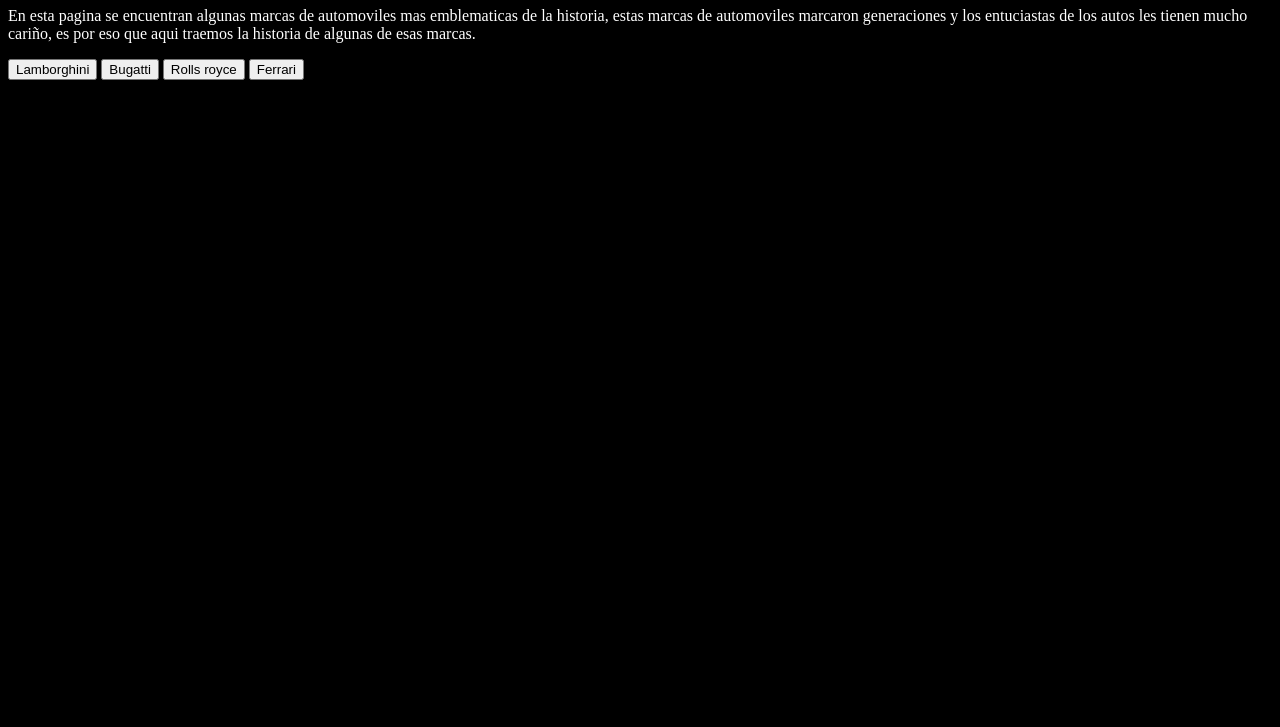
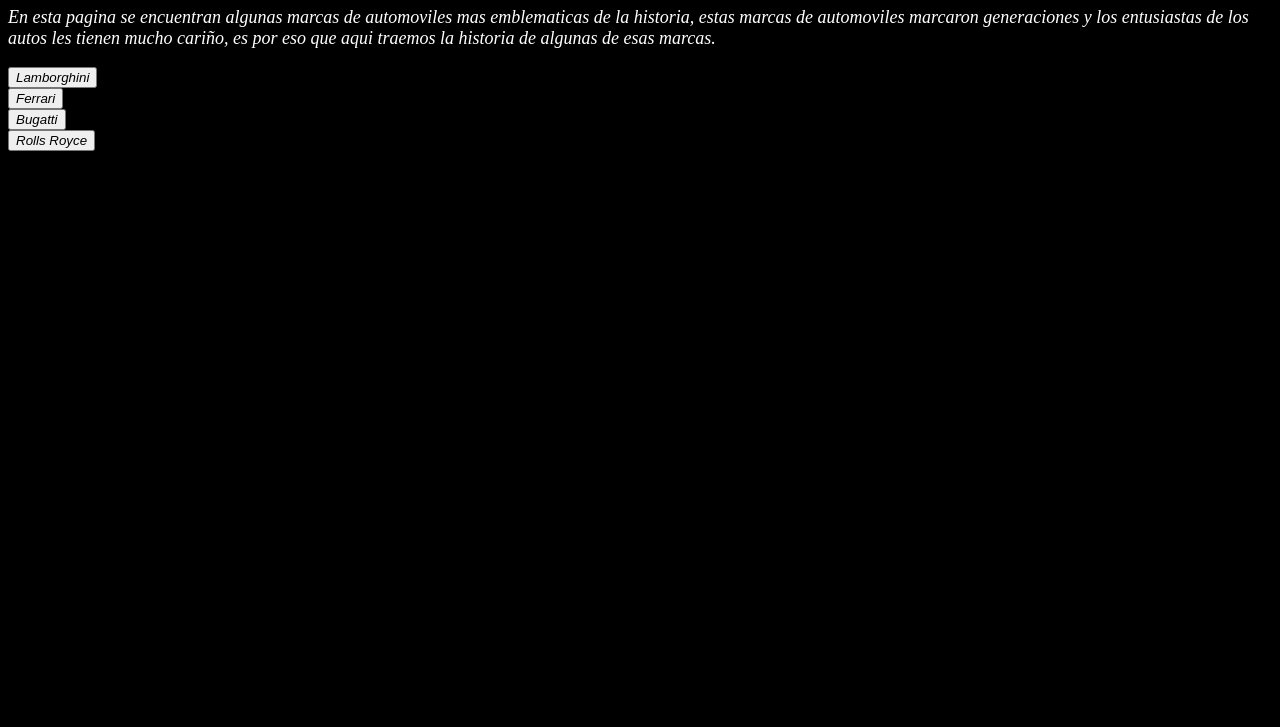
Before and after one commit to Camilo-Tibocha/top_cars, a plain HTML site: page index.html in a window 1280 px wide. Shown: the part 73-800 px from the top of the page. Drawn offline with Linux system fonts and the light colour scheme.

Commit message:
ultima actualizacion

```diff
--- a/index.html
+++ b/index.html
@@ -4,16 +4,26 @@
         <meta charset="UTF-8"/>
         <title>Top Cars</title>
     </head>
-    <body style="background-color: black;">
+    <body style="background-color: #000000;">
         <div>
             <h1 style="text-align: center; color:#ffffff">Top cars</h1>
-            <p style="color: #ffffff;">En esta pagina se encuentran algunas marcas de automoviles mas emblematicas de la historia, estas marcas de automoviles
-                marcaron generaciones y los entuciastas de los autos les tienen mucho cariño, es por eso que aqui traemos la historia
+            <p style="color: #ffffff; font-size: 18px; font-style: italic;">En esta pagina se encuentran algunas marcas de automoviles mas emblematicas de la historia, estas marcas de automoviles
+                marcaron generaciones y los entusiastas de los autos les tienen mucho cariño, es por eso que aqui traemos la historia
                 de algunas de esas marcas.</p>
         </div>
-        <button>Lamborghini</button>
-        <button>Bugatti</button>
-        <button>Rolls royce</button>
-        <button>Ferrari</button>
+        <div>
+            <form action="lamborghini.html" method="GET" target="blank">
+                <Button type="submit" style="font-style: italic;">Lamborghini</Button>
+            </form>
+            <form action="ferrari.html" method="GET" target="blank">
+                <Button type="submit" style="font-style: italic;">Ferrari</Button>
+            </form>
+            <form action="bugatti.html" method="GET" target="blank">
+                <Button type="submit" style="font-style: italic;">Bugatti</Button>
+            </form>
+            <form action="rollsRoyce.html" method="GET" target="blank">
+                <Button type="submit" style="font-style: italic;">Rolls Royce</Button>
+            </form>
+        </div>
     </body>
 </html>
```
